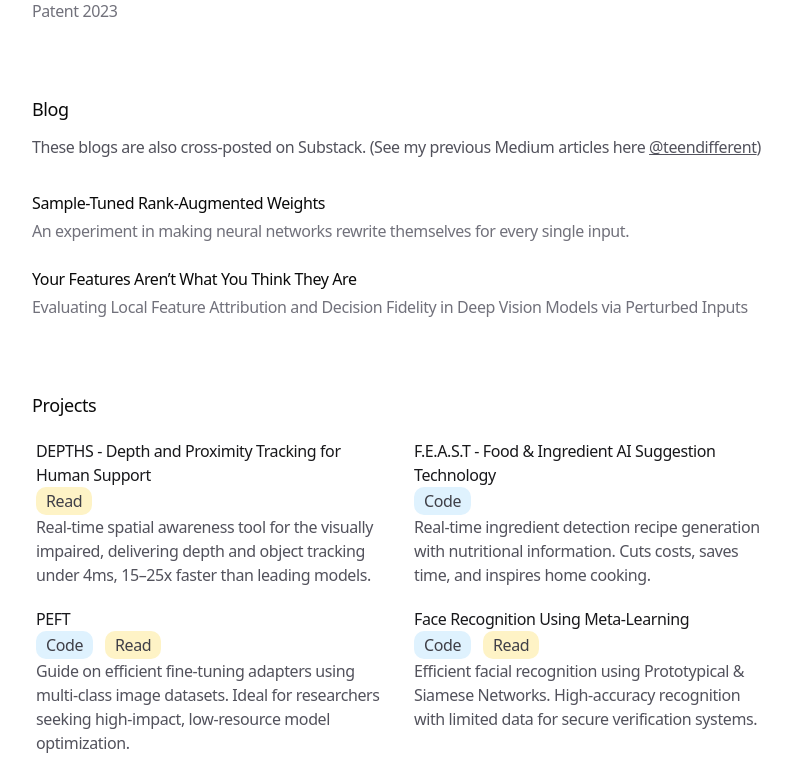
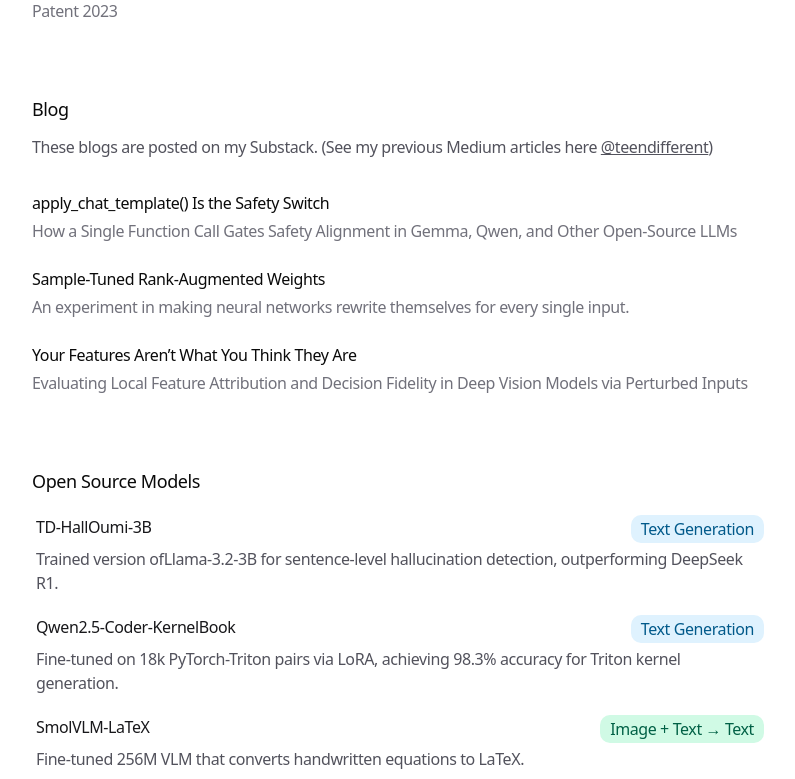
Before and after one commit to REDDITARUN/REDDITARUN.github.io, a Next.js app: page / in a window 1280 px wide. Shown: the part 1760-2539 px from the top of the page, without its empty margins (240-1035 px from the left). Built offline with nearby package versions, Linux system fonts and the light colour scheme.

Commit message:
update - blog, publications, models

```diff
--- a/app/data.ts
+++ b/app/data.ts
@@ -41,7 +41,23 @@
   skills: string[]
 }
 
+type OpenSourceModel = {
+  title: string
+  modelType: string
+  description: string
+  link: string
+  id: string
+}
+
 export const PROJECTS: Project[] = [
+  {
+    name: 'System Cursor',
+    description:
+      'Experimental system-wide AI autocomplete that uses Gemini Flash with visual context for smarter, app-agnostic suggestions.',
+    read_link: '',
+    code_link: 'https://github.com/REDDITARUN/systemcursor',
+    id: 'project17',
+  },
   {
     name: 'DEPTHS - Depth and Proximity Tracking for Human Support',
     description:
@@ -292,6 +308,33 @@
   },
 ]
 
+export const OPEN_SOURCE_MODELS: OpenSourceModel[] = [
+  {
+    title: 'TD-HallOumi-3B',
+    modelType: 'Text Generation',
+    description:
+      'Trained version ofLlama-3.2-3B for sentence-level hallucination detection, outperforming DeepSeek R1.',
+    link: 'https://huggingface.co/Teen-Different/TD-HallOumi-3B',
+    id: 'oss-model-1',
+  },
+  {
+    title: 'Qwen2.5-Coder-KernelBook',
+    modelType: 'Text Generation',
+    description:
+      'Fine-tuned on 18k PyTorch-Triton pairs via LoRA, achieving 98.3% accuracy for Triton kernel generation.',
+    link: 'https://huggingface.co/Teen-Different/Qwen2.5-Coder-3B-KernelBook-Finetuned',
+    id: 'oss-model-2',
+  },
+  {
+    title: 'SmolVLM-LaTeX',
+    modelType: 'Image + Text → Text',
+    description:
+      'Fine-tuned 256M VLM that converts handwritten equations to LaTeX.',
+    link: 'https://huggingface.co/Teen-Different/smolvlm-256m-latex',
+    id: 'oss-model-3',
+  },
+]
+
 export const PUBLICATIONS: Publications[] = [
   {
     title: 'Adaptive Driver Assistance: Context-based Approach to Pedestrian Safety',
@@ -320,6 +363,12 @@
 ]
 
 export const BLOG_POSTS: BlogPosts[] = [
+  {
+    title: 'apply_chat_template() Is the Safety Switch',
+    description: 'How a Single Function Call Gates Safety Alignment in Gemma, Qwen, and Other Open-Source LLMs',
+    link: 'https://teendifferent.substack.com/p/apply_chat_template-is-the-safety',
+    uid: 'blog-3',
+  },
   {
     title: 'Sample-Tuned Rank-Augmented Weights',
     description: 'An experiment in making neural networks rewrite themselves for every single input.',
--- a/app/page.tsx
+++ b/app/page.tsx
@@ -22,6 +22,7 @@
   EMAIL,
   SOCIAL_LINKS,
   SKILLS,
+  OPEN_SOURCE_MODELS,
 } from './data'
 import { InView } from '@/components/ui/in-view'
 
@@ -83,6 +84,22 @@
 export default function Personal() {
   const [expandedJobId, setExpandedJobId] = useState<string | null>(null)
   const [activeSkillIndex, setActiveSkillIndex] = useState(0)
+
+  const modelTypePalette = [
+    'bg-sky-100 text-sky-800 dark:bg-sky-900/40 dark:text-sky-200',
+    'bg-emerald-100 text-emerald-800 dark:bg-emerald-900/40 dark:text-emerald-200',
+    'bg-violet-100 text-violet-800 dark:bg-violet-900/40 dark:text-violet-200',
+    'bg-amber-100 text-amber-800 dark:bg-amber-900/40 dark:text-amber-200',
+    'bg-rose-100 text-rose-800 dark:bg-rose-900/40 dark:text-rose-200',
+  ]
+
+  const modelTypeColorMap: Record<string, string> = {}
+  OPEN_SOURCE_MODELS.forEach((model) => {
+    if (!modelTypeColorMap[model.modelType]) {
+      const index = Object.keys(modelTypeColorMap).length % modelTypePalette.length
+      modelTypeColorMap[model.modelType] = modelTypePalette[index]
+    }
+  })
 
   return (
     <motion.main
@@ -253,13 +270,12 @@
         </div>
       </motion.section>
 
-
       <motion.section
         variants={VARIANTS_SECTION}
         transition={TRANSITION_SECTION}
       >
         <h3 className="mb-3 text-lg font-medium">Blog</h3>
-        <p className="mb-5 text-zinc-600 dark:text-zinc-400"> These blogs are also cross-posted on Substack. (See my previous Medium articles here <a href="https://medium.com/@teendifferent" target="_blank" rel="noopener noreferrer" className="underline dark:text-zinc-300">@teendifferent</a>)</p>
+        <p className="mb-5 text-zinc-600 dark:text-zinc-400"> These blogs are posted on my Substack. (See my previous Medium articles here <a href="https://medium.com/@teendifferent" target="_blank" rel="noopener noreferrer" className="underline dark:text-zinc-300">@teendifferent</a>)</p>
         <div className="flex flex-col space-y-0">
           <AnimatedBackground
             enableHover
@@ -291,6 +307,58 @@
             ))}
           </AnimatedBackground>
         </div>
+      </motion.section>
+
+      <motion.section
+        variants={VARIANTS_SECTION}
+        transition={TRANSITION_SECTION}
+      >
+        <h3 className="mb-5 text-lg font-medium">Open Source Models</h3>
+        <InView
+          viewOptions={{ once: true, margin: '0px 0px -150px 0px' }}
+          variants={{
+            hidden: { opacity: 0 },
+            visible: {
+              opacity: 1,
+              transition: { staggerChildren: 0.08 },
+            },
+          }}
+        >
+          <div className="grid grid-cols-1 gap-5">
+            {OPEN_SOURCE_MODELS.map((model) => (
+              <motion.div
+                key={model.id}
+                variants={{
+                  hidden: { opacity: 0, y: 20, filter: 'blur(8px)' },
+                  visible: { opacity: 1, y: 0, filter: 'blur(0px)' },
+                }}
+              >
+                <div className="space-y-2">
+                  <div className="px-1">
+                    <div className="flex items-start justify-between gap-3">
+                      <a
+                        href={model.link}
+                        className="font-base group relative inline-block font-[450] text-zinc-900 dark:text-zinc-50"
+                        target="_blank"
+                        rel="noopener noreferrer"
+                      >
+                        {model.title}
+                      </a>
+                      <span
+                        className={`inline-flex items-center rounded-lg  px-2.5 py-0.5 text-s font-medium ${modelTypeColorMap[model.modelType]}`}
+                      >
+                        {model.modelType}
+                      </span>
+                    </div>
+                    <p className="mt-1 text-base text-zinc-600 dark:text-zinc-400">
+                      {model.description}
+                    </p>
+                  </div>
+                </div>
+              </motion.div>
+            ))}
+          </div>
+        </InView>
       </motion.section>
 
 
```
